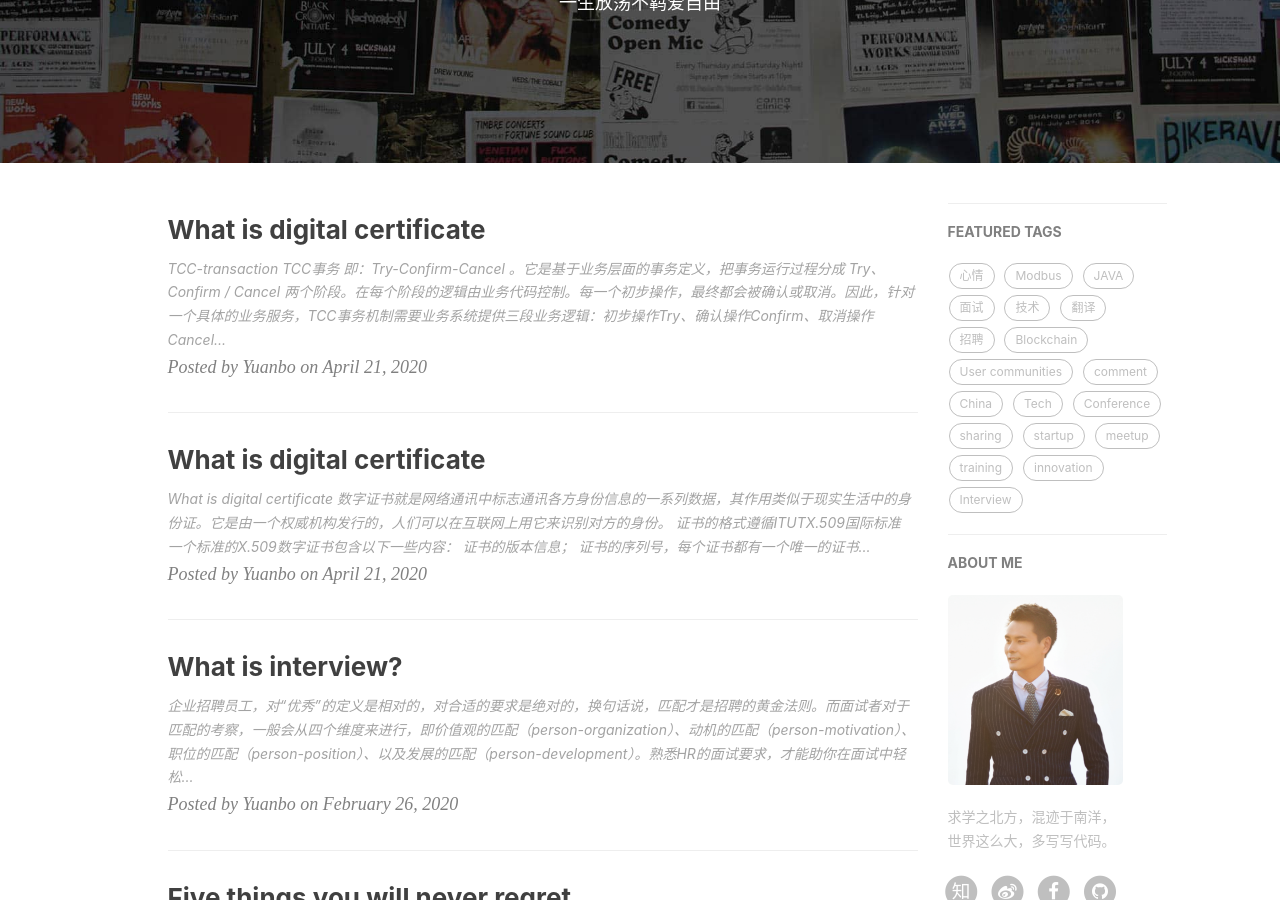
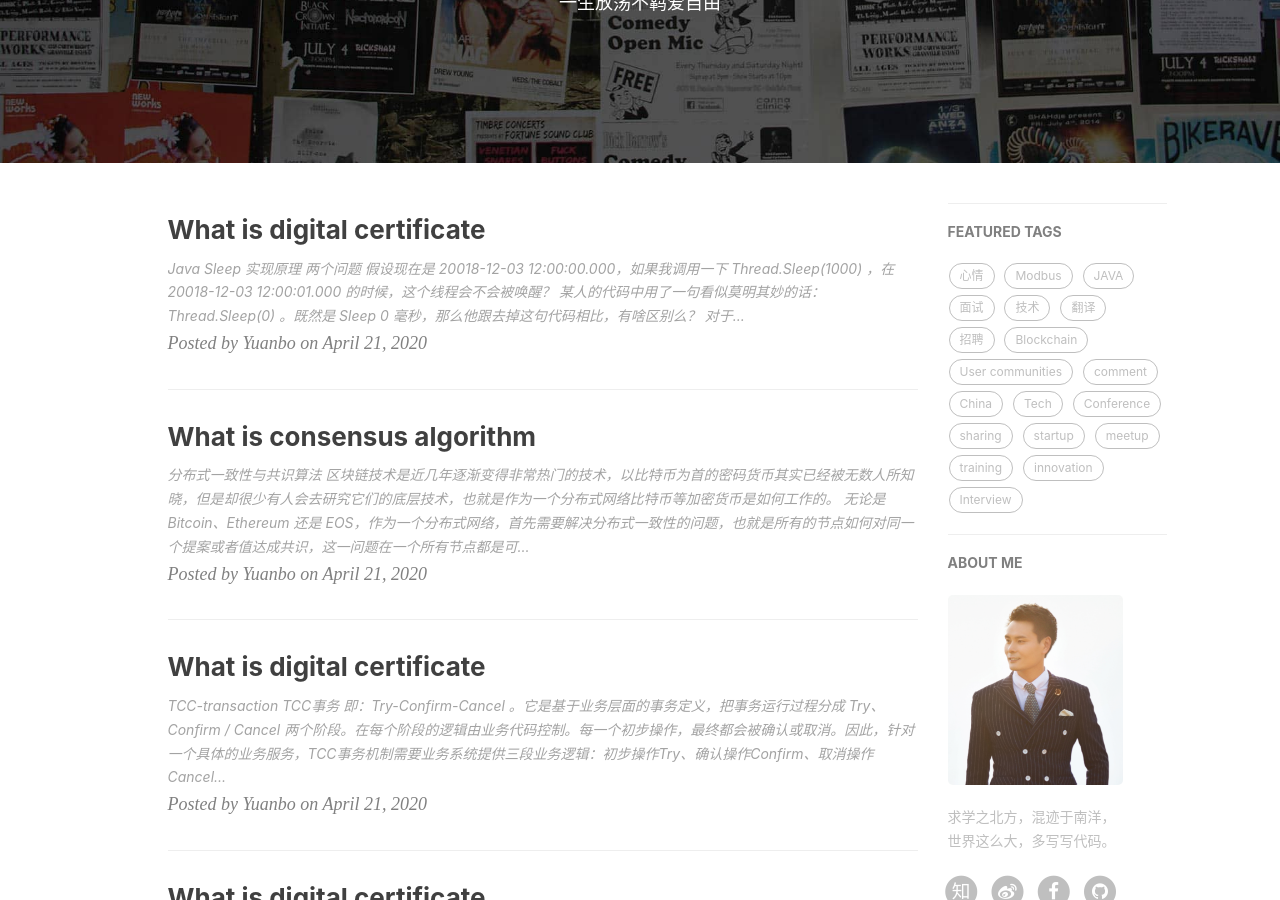
Before and after one commit to freerambo/freerambo.github.io, a Jekyll site: the page built from index.html, in a window 1280 px wide and 900 px high, scrolled down 255 px. Built offline with Jekyll 4.4.1, drawn with Linux system fonts in a browser that asks for light colours; nearby versions of some CDN libraries; the list of posts is cut into pages by our own code; comment, search, counter and statistics services are not loaded; some of the changed text lies outside the part shown.

Commit message:
add tcc abd consensus

```diff
--- /dev/null
+++ b/_posts/2020-04-22-what-is-Timer-In-Java.markdown
@@ -0,0 +1,56 @@
+---
+layout:     post
+title:      "What is consensus algorithm"
+subtitle:   ""
+date:       2020-04-21 16:21:00
+author:     "Yuanbo"
+header-img: "img/home-bg-o.jpg"
+catalog:    true
+
+tags:
+    - Tech
+    - Interview
+
+---
+
+
+## 分布式一致性与共识算法
+
+区块链技术是近几年逐渐变得非常热门的技术，以比特币为首的密码货币其实已经被无数人所知晓，但是却很少有人会去研究它们的底层技术，也就是作为一个分布式网络比特币等加密货币是如何工作的。
+
+无论是 Bitcoin、Ethereum 还是 EOS，作为一个分布式网络，首先需要解决分布式一致性的问题，也就是所有的节点如何对同一个提案或者值达成共识，这一问题在一个所有节点都是可以被信任的分布式集群中都是一个比较难以解决的问题，更不用说在复杂的区块链网络中了。
+
+### 分布式一致性
+
+在一个分布式系统中，如何保证集群中所有节点中的数据完全相同并且能够对某个提案（Proposal）达成一致是分布式系统正常工作的核心问题，而共识算法就是用来保证分布式系统一致性的方法。
+
+然而分布式系统由于引入了多个节点，所以系统中会出现各种非常复杂的情况；随着节点数量的增加，节点失效、故障或者宕机就变成了一件非常常见的事情，解决分布式系统中的各种边界条件和意外情况也增加了解决分布式一致性问题的难度。
+
+在一个分布式系统中，除了节点的失效是会导致一致性不容易达成的主要原因之外，节点之间的网络通信收到干扰甚至阻断以及分布式系统的运行速度的差异都是解决分布式系统一致性所面临的难题。
+
+### CAP
+
+
+在 1998 年的秋天，加州伯克利大学的教授 Eric Brewer 第一次发布了 CAP 理论，在 1999 年论文
+[Brewer’s Conjecture and the Feasibility of Consistent, Available, Partition-Tolerant Web Services](http://citeseerx.ist.psu.edu/viewdoc/download?doi=10.1.1.67.6951&rep=rep1&type=pdf)
+正式发布，其中总结了 Eric Brewer 提出的 CAP 理论。
+
+Consistency: This means the database mostly remains adherent to its rules (constraints, triggers,
+and so on) after the execution of each operation and that any future transaction will see the effects
+of the earlier transactions committed. For example, after executing an update, all the clients see the
+same data.
+
+
+Availability: Each operation is guaranteed a response—a successful or failed execution. This, in
+practice, means no downtime.
+
+Partition tolerance: This means the system continues to function even if the communication among
+the servers is temporarily unreliable
+
+这篇论文证明了两个非常有意思的理论，首先是在异步的网络模型中，所有的节点由于没有时钟仅仅能根据接收到的消息作出判断，这时完全不能同时保证一致性、可用性和分区容错性，每一个系统只能在这三种特性中选择两种。
+
+不过这里讨论的一致性其实都是强一致性，也就是所有节点接收到同样的操作时会按照完全相同的顺序执行，被一个节点提交的更新操作会立刻反映在其他通过异步或部分同步网络连接的节点上，如果想要同时满足一致性和分区容错性，在异步的网络中，我们只能中心化存储所有数据，通过其他节点将请求路由给中心节点达到这两个目的。
+
+
+[https://draveness.me/consensus/](https://draveness.me/consensus/)
+### END
--- /dev/null
+++ b/_posts/2020-04-22-what-is-consensus-algorithm.markdown
@@ -0,0 +1,39 @@
+---
+layout:     post
+title:      "What is digital certificate"
+subtitle:   ""
+date:       2020-04-21 16:21:00
+author:     "Yuanbo"
+header-img: "img/home-bg-o.jpg"
+catalog:    true
+
+tags:
+    - Tech
+    - Interview
+
+---
+
+
+## Java Sleep 实现原理
+
+
+两个问题
+假设现在是 20018-12-03 12:00:00.000，如果我调用一下 Thread.Sleep(1000) ，在 20018-12-03 12:00:01.000 的时候，这个线程会不会被唤醒？
+某人的代码中用了一句看似莫明其妙的话：Thread.Sleep(0) 。既然是 Sleep 0 毫秒，那么他跟去掉这句代码相比，有啥区别么？
+对于第一个问题，答案是：不一定。因为你只是告诉操作系统：在未来的1000毫秒内我不想再参与到CPU竞争。那么1000毫秒过去之后，这时候也许另外一个线程正在使用CPU，那么这时候操作系统是不会重新分配CPU的，直到那个线程挂起或结束；况且，即使这个时候恰巧轮到操作系统进行CPU 分配，那么当前线程也不一定就是总优先级最高的那个，CPU还是可能被其他线程抢占去。
+Thread.Sleep(0)的作用，就是“让出cpu，会触发操作系统立刻重新进行一次CPU竞争”。竞争的结果也许是当前线程仍然获得CPU控制权，也许会换成别的线程获得CPU控制权。
+
+sleep的底层实现
+sleep()：进程、线程或任务(Linux中不区分进程与线程，都称为task)可以sleep，这会导致它们暂停执行一段时间，直到等待的时间结束才恢复执行或在这段时间内被中断。
+sleep()在OS中的实现的大概流程：
+
+挂起进程（或线程）并修改其运行状态
+用sleep()提供的参数来设置一个定时器。
+当时间结束，定时器会触发，内核收到中断后修改进程（或线程）的运行状态。例如线程会被标志为就绪而进入就绪队列等待调度。
+可变定时器(variable timer)一般在硬件层面是通过一个固定的时钟和计数器来实现的，每经过一个时钟周期将计数器递减，当计数器的值为0时产生中断。内核注册一个定时器后可以在一段时间后收到中断。
+
+综上所述，内核的sleep()函数是在挂起原语的基础上利用定时器实现的。
+
+
+Ref. https://www.jianshu.com/p/74becd7ffcf6
+### END
```
Also changed, not shown: chaos.MD (+8 -0 lines), portfolio/index.html (line endings or trailing spaces).
